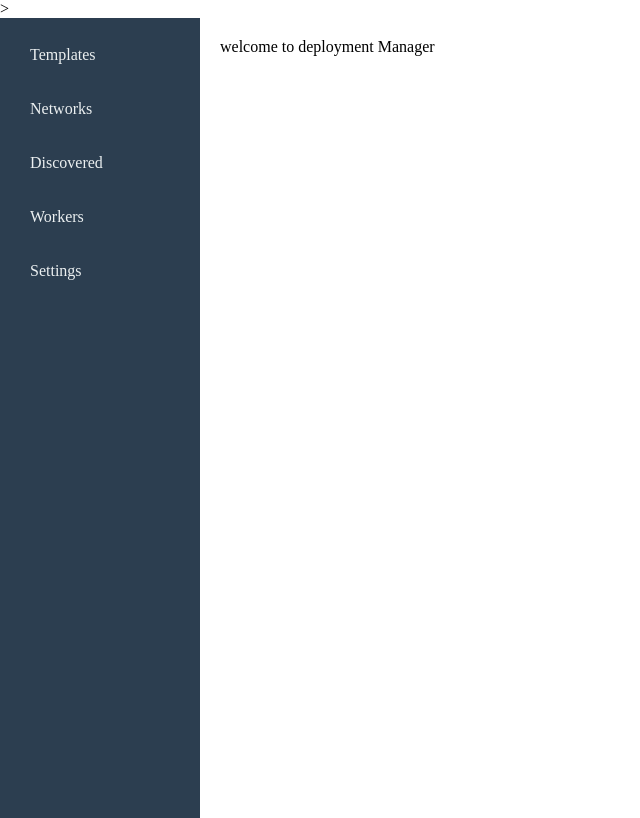
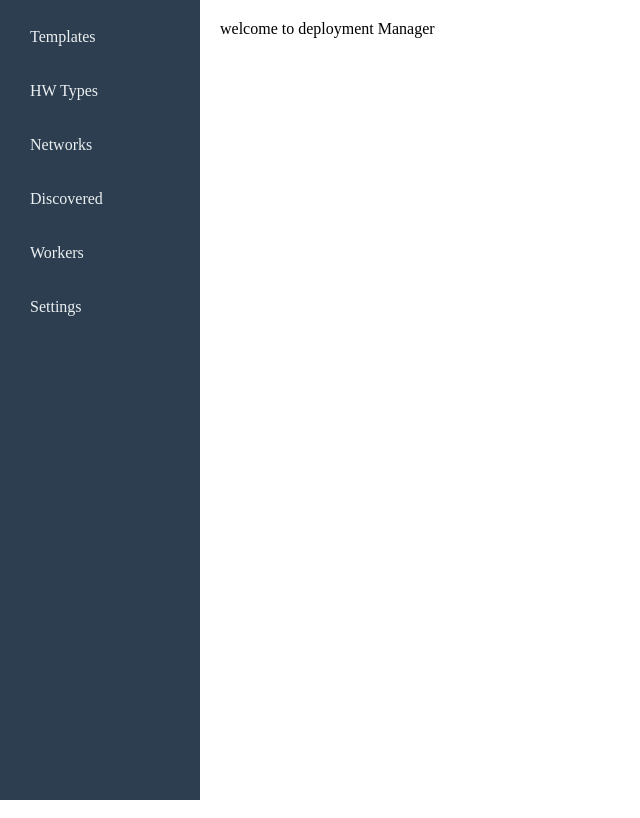
Before and after one commit to airani051346/deployDev, a Flask app: page / in a window 1280 px wide. Shown: the whole page, without its empty margins (0-640 px from the left). Run offline with Flask 3, Linux system fonts and the light colour scheme.

Commit message:
Update base.html

```diff
--- a/app/templates/base.html
+++ b/app/templates/base.html
@@ -4,7 +4,7 @@
   <meta charset="utf-8">
   <title>{% block title %}Zero‑Touch{% endblock %}</title>
   <link rel="stylesheet" href="{{ url_for('static', filename='css/styles.css') }}">
-  <link rel="stylesheet" href="{{ url_for('static', filename='css/adv.css') }}">>
+  <link rel="stylesheet" href="{{ url_for('static', filename='css/adv.css') }}">
 </head>
 <body>
 
@@ -12,6 +12,9 @@
     <nav class="sidebar">
       <a href="{{ url_for('templates_page') }}" class="{{ 'active' if request.endpoint=='templates_page' else '' }}">
         <i class="fas fa-file-alt"></i> Templates
+      </a>
+      <a href="{{ url_for('hwtypes_page') }}" class="{{ 'active' if request.endpoint=='hwtypes_page' else '' }}">
+        <i class="fas fa-list"></i> HW Types
       </a>
       <a href="{{ url_for('networks_page') }}" class="{{ 'active' if request.endpoint=='networks_page' else '' }}">
         <i class="fas fa-network-wired"></i> Networks
```
